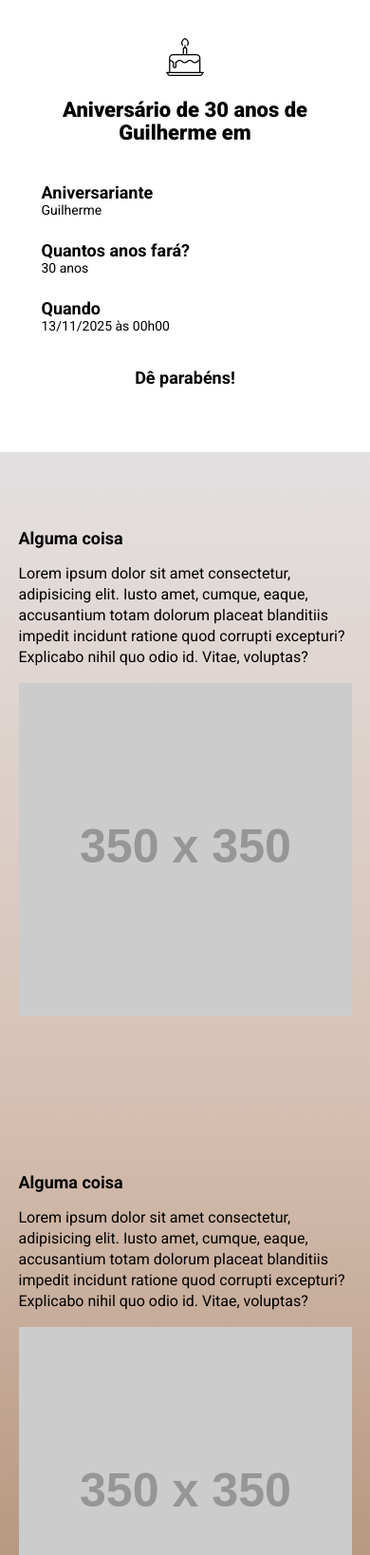
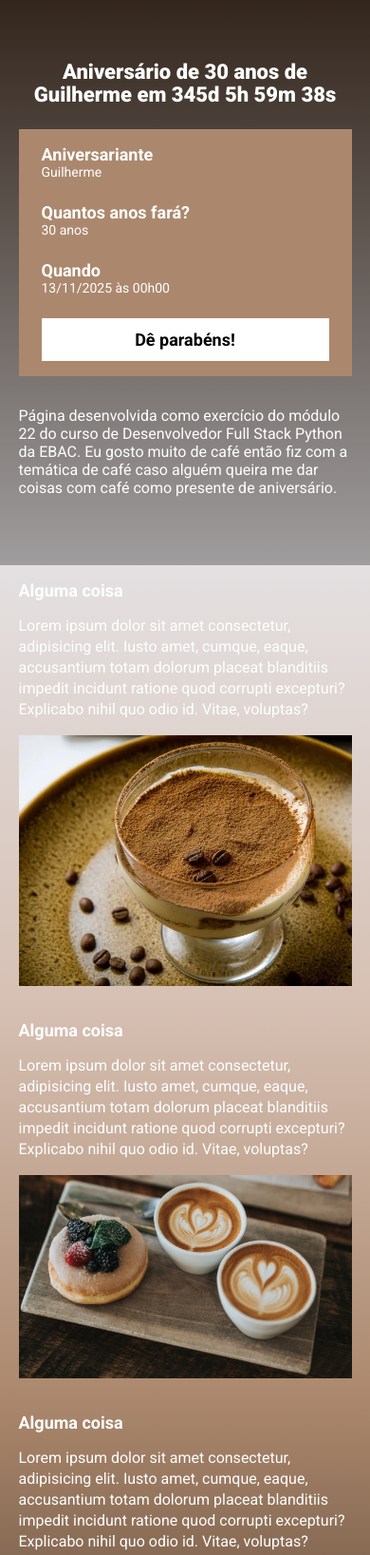
Before and after one commit to vo-n/exercicio_landing_page_aniversario, a website built with Parcel: page src/index.html in a window 390 px wide. Shown: the top 1637 px of the page at 95% size. Built offline with nearby package versions, Linux system fonts and the light colour scheme; placeholder pictures from the web are drawn by us.

Commit message:
finalizando o projeto

```diff
--- a/src/index.html
+++ b/src/index.html
@@ -1,5 +1,6 @@
 <!DOCTYPE html>
 <html lang="pt-br">
+
 <head>
   <meta charset="UTF-8">
   <meta name="viewport" content="width=device-width, initial-scale=1.0">
@@ -12,10 +13,10 @@
   <link rel="stylesheet" href="./styles/main.scss">
   <link rel="stylesheet" href="https://unpkg.com/aos@next/dist/aos.css" />
 </head>
+
 <body>
   <header class="hero">
     <div class="container">
-      <img class="hero__logo" src="./images/birthday-cake-svgrepo-com.svg" alt="Birthday Cake">
       <p class="hero__text">
         Aniversário de 30 anos de Guilherme em <span id="contador"></span>
       </p>
@@ -37,9 +38,16 @@
         <a class="button button--primary" href="">Dê parabéns!</a>
       </div>
     </div>
+    <div class="container">
+      <p class="hero__description">
+        Página desenvolvida como exercício do módulo 22 do curso de Desenvolvedor Full Stack Python da EBAC. Eu gosto
+        muito de café então fiz com a temática de café caso alguém queira me dar coisas com café como presente de
+        aniversário.
+      </p>
+    </div>
   </header>
   <section class="event event--event1">
-    <div class="container" data-aos="fade-right">
+    <div class="container" data-aos="fade-down-right">
       <div class="event__details">
         <h2 class="event__details__title">Alguma coisa</h2>
         <p class="event__details__description">
@@ -48,11 +56,11 @@
           voluptas?
         </p>
       </div>
-      <img class="event__image" src="https://via.placeholder.com/350x350" alt="">
+      <img class="event__image" src="./images/doce-de-cafe.webp" alt="Doce de café">
     </div>
   </section>
   <section class="event event--event2 event--image-left">
-    <div class="container" data-aos="fade-left">
+    <div class="container" data-aos="fade-down-left">
       <div class="event__details">
         <h2 class="event__details__title">Alguma coisa</h2>
         <p class="event__details__description">
@@ -61,11 +69,11 @@
           voluptas?
         </p>
       </div>
-      <img class="event__image" src="https://via.placeholder.com/350x350" alt="">
+      <img class="event__image" src="./images/cafezinho.jpg" alt="Dois cafés e um donuts">
     </div>
   </section>
   <section class="event event--event3">
-    <div class="container" data-aos="fade-right">
+    <div class="container" data-aos="fade-down-right">
       <div class="event__details">
         <h2 class="event__details__title">Alguma coisa</h2>
         <p class="event__details__description">
@@ -74,24 +82,15 @@
           voluptas?
         </p>
       </div>
-      <img class="event__image" src="https://via.placeholder.com/350x350" alt="">
+      <img class="event__image" src="./images/grao-de-cafe.webp" alt="Grão de café">
     </div>
   </section>
-  <section class="event event--event4 event--image-left">
-    <div class="container" data-aos="fade-left">
-      <div class="event__details">
-        <h2 class="event__details__title">Alguma coisa</h2>
-        <p class="event__details__description">
-          Lorem ipsum dolor sit amet consectetur, adipisicing elit. Iusto amet, cumque, eaque, accusantium totam dolorum
-          placeat blanditiis impedit incidunt ratione quod corrupti excepturi? Explicabo nihil quo odio id. Vitae,
-          voluptas?
-        </p>
-      </div>
-      <img class="event__image" src="https://via.placeholder.com/350x350" alt="">
-    </div>
-  </section>
+  <footer class="footer">
+    Desenvolvido por Von
+  </footer>
 
   <script src="https://unpkg.com/aos@next/dist/aos.js"></script>
   <script src="./scripts/main.js"></script>
 </body>
+
 </html>
--- a/src/scripts/main.js
+++ b/src/scripts/main.js
@@ -1 +1,27 @@
 AOS.init();
+
+const aniversario = new Date("Nov 13, 2025 00:00:00");
+const timeStampDoEvento = aniversario.getTime();
+
+const contaAsHoras = setInterval(function() {
+  const agora = new Date();
+  const timeStampatual = agora.getTime();
+
+  const distanciaAteOEvento = timeStampDoEvento - timeStampatual;
+
+  const diaEmMs = 1000 * 60 * 60 * 24;
+  const horaEmMs = 1000 * 60 * 60;
+  const minutoEmMs = 1000 * 60;
+
+  const diasAteOEvento = Math.floor(distanciaAteOEvento / diaEmMs);
+  const horasAteOEvento = Math.floor((distanciaAteOEvento % diaEmMs) / horaEmMs);
+  const minutosAteOEvento = Math.floor((distanciaAteOEvento % horaEmMs) / minutoEmMs);
+  const segundosAteOEvento = Math.floor((distanciaAteOEvento % minutoEmMs) / 1000);
+
+  document.getElementById('contador').innerHTML = `${diasAteOEvento}d ${horasAteOEvento}h ${minutosAteOEvento}m ${segundosAteOEvento}s`
+
+  if (distanciaAteOEvento < 0) {
+    clearInterval(contaAsHoras);
+    document.getElementById('contador').innerHTML = 'Evento expirado';
+  }
+}, 1000);
--- a/src/styles/_event.scss
+++ b/src/styles/_event.scss
@@ -13,10 +13,6 @@
 
   &--event3 {
     background-image: linear-gradient(variables.$coffee3, variables.$coffee4);
-  }
-
-  &--event4 {
-    background-image: linear-gradient(variables.$coffee4, variables.$coffee1);
   }
 
   &--image-left {
@@ -43,6 +39,7 @@
       font-size: 18px;
       font-weight: bold;
       margin-bottom: 16px;
+      color: variables.$secondaryTextColor;
     }
 
     &__description {
@@ -51,6 +48,8 @@
   }
 
   @media (max-width: 640px) {
+
+    padding: 16px 0;
 
     .container {
       display: block;
--- /dev/null
+++ b/src/styles/_footer.scss
@@ -0,0 +1,8 @@
+@use 'variables';
+
+.footer {
+  padding: 26px 8px;
+  text-align: center;
+  color: variables.$secondaryTextColor;
+  background-color: variables.$coffee4;
+}
--- a/src/styles/_hero.scss
+++ b/src/styles/_hero.scss
@@ -3,7 +3,9 @@
 
 .hero {
 
-  background-color: variables.$secondaryTextColor;
+  background-image: url(../images/coffee-bg.jpg);
+  background-repeat: no-repeat;
+  background-size: cover;
   padding-top: 64px;
   padding-bottom: 100px;
   position: relative;
@@ -19,7 +21,8 @@
     width: 100%;
     height: 100%;
     content: '';
-    opacity: 0.7;
+    background-color: variables.$primaryTextColor;
+    opacity: 0.3;
   }
 
   &__text {
@@ -29,21 +32,18 @@
     line-height: 56px;
     text-align: center;
     font-weight: 800;
+    color: variables.$secondaryTextColor;
   }
 
-  &__logo {
-    fill: variables.$primaryTextColor;
-    height: 80px;
-    margin: 0 auto;
-    display: block;
+  &__description {
+    margin: 32px 0;
+    color: variables.$secondaryTextColor;
   }
 
   @media (max-width: 640px) {
     padding: 40px 0;
 
-    &__logo {
-      height: 40px;
-    }
+  background-image: linear-gradient(variables.$coffee4, variables.$coffee1);
 
     &__text {
       font-size: 22px;
--- a/src/styles/_infos_bar.scss
+++ b/src/styles/_infos_bar.scss
@@ -1,17 +1,22 @@
+@use 'variables';
+
 .infos-bar {
   padding: 16px 24px;
   display: flex;
   justify-content: space-between;
+  background-color: variables.$coffee3;
 
   &__infos {
     display: flex;
     gap: 40px;
 
     &__item {
+      color: variables.$secondaryTextColor;
       font-size: 14px;
       list-style: none;
 
       b {
+        color: variables.$secondaryTextColor;
         font-size: 18px;
         display: block;
       }
--- a/src/styles/main.scss
+++ b/src/styles/main.scss
@@ -3,13 +3,14 @@
 @use 'infos_bar';
 @use 'button';
 @use 'event';
+@use 'footer';
 
 * {
   margin: 0;
   padding: 0;
   box-sizing: border-box;
   font-family: Roboto, sans-serif;
-  color: variables.$primaryTextColor;
+  color: variables.$secondaryTextColor;
 }
 
 .container {
```
Also changed, not shown: src/images/birthday-cake-svgrepo-com.svg (deleted), src/images/cafezinho.jpg (added), src/images/doce-de-cafe.webp (added), src/images/grao-de-cafe.webp (added), 1 other file.
